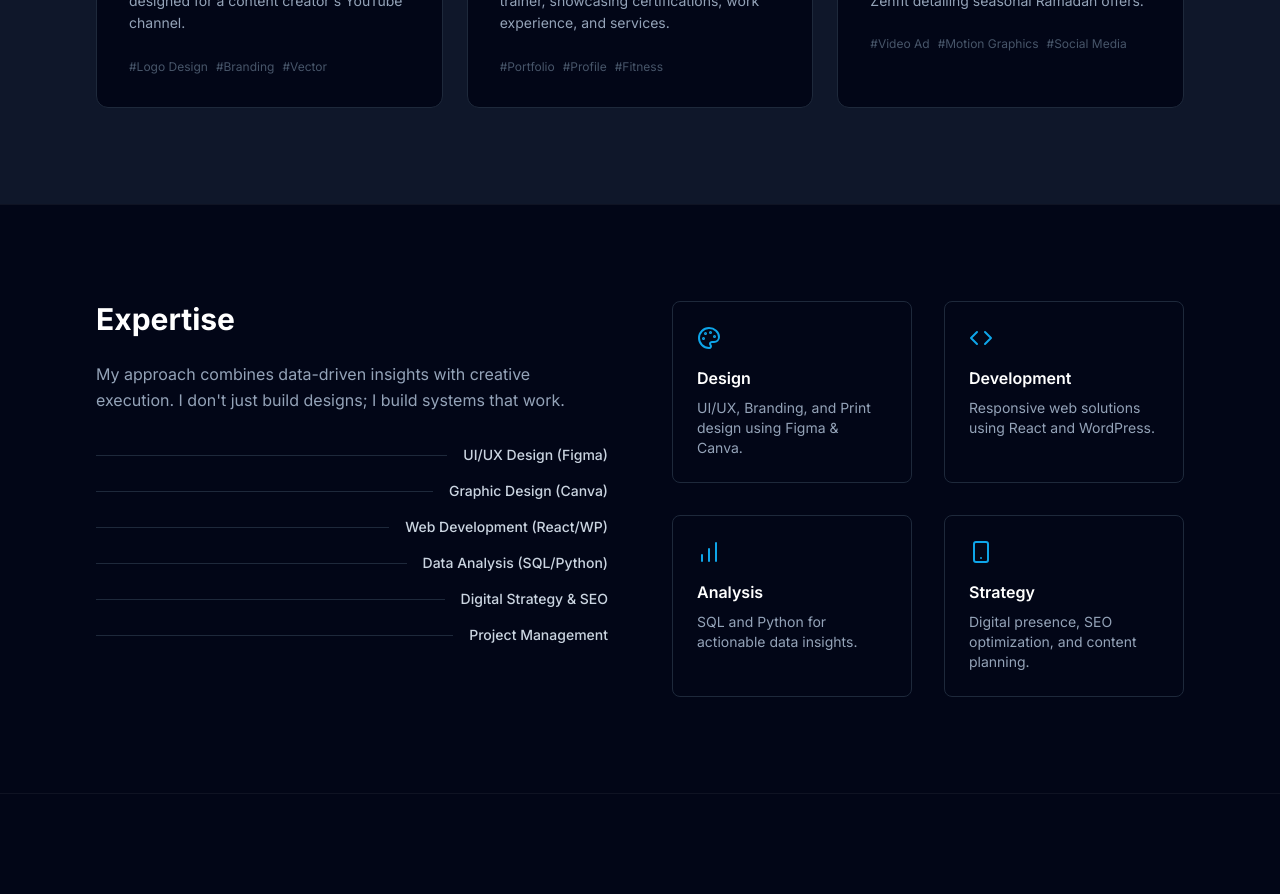
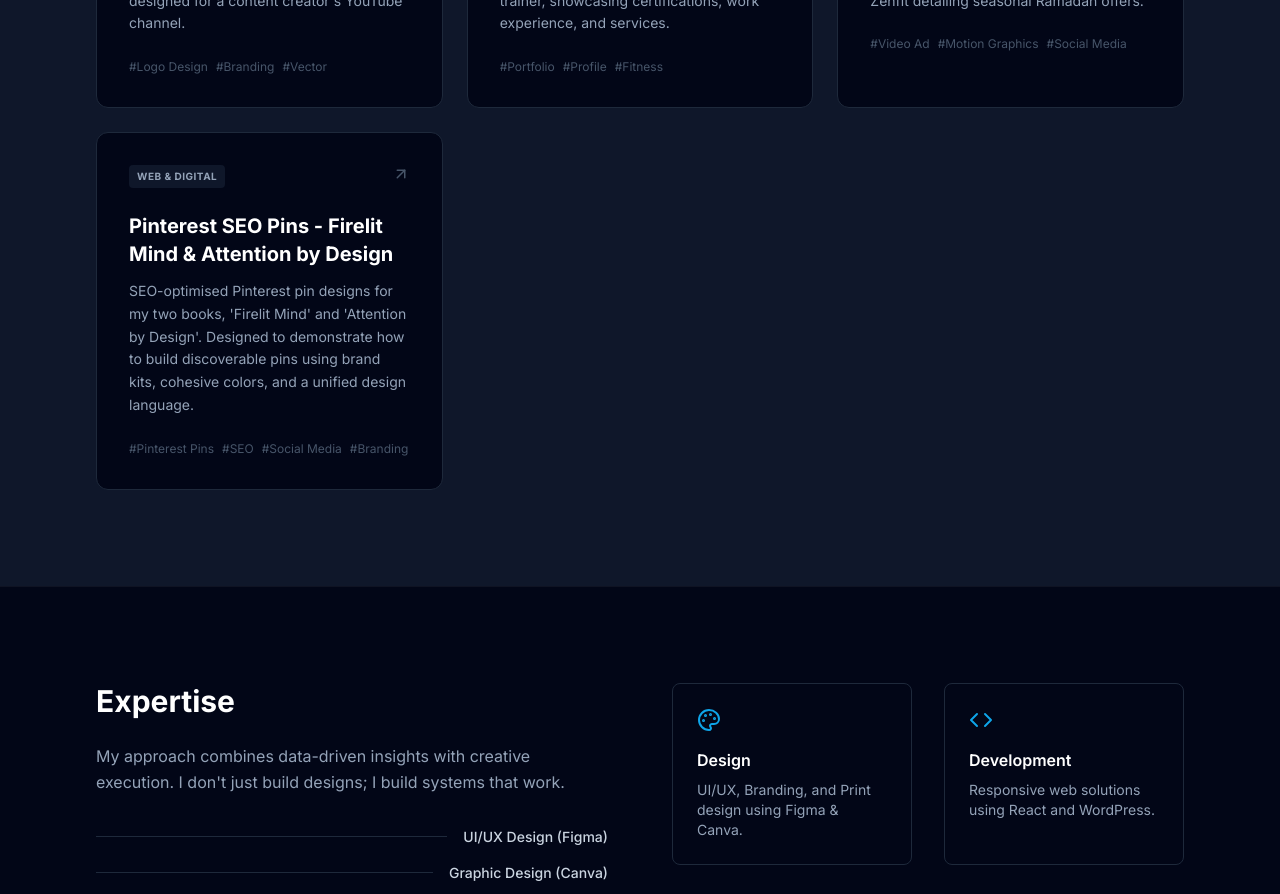
Before and after one commit to KevSila/KevSilaDesigns, a React (Vite) app: page / in a window 1280 px wide. Shown: the part 2120-3014 px from the top of the page. Built offline with nearby package versions, Linux system fonts and the light colour scheme.

Commit message:
feat: update portfolio project data and configuration
Add a new Pinterest SEO project, update README with deployment information, and configure metadata for server-side Gemini API support.

```diff
--- a/constants.ts
+++ b/constants.ts
@@ -118,5 +118,13 @@
     description: "A motion graphic promotional video for Zenfit detailing seasonal Ramadan offers.",
     link: "https://www.canva.com/design/DAGgehqWJwI/xJWjACyzKRub97zulhEbPA/edit?utm_content=DAGgehqWJwI&utm_campaign=designshare&utm_medium=link2&utm_source=sharebutton",
     tags: ["Video Ad", "Motion Graphics", "Social Media"]
+  },
+  {
+    id: "p13",
+    title: "Pinterest SEO Pins - Firelit Mind & Attention by Design",
+    category: ProjectCategory.WEB_ASSETS,
+    description: "SEO-optimised Pinterest pin designs for my two books, 'Firelit Mind' and 'Attention by Design'. Designed to demonstrate how to build discoverable pins using brand kits, cohesive colors, and a unified design language.",
+    link: "https://canva.link/uqupex2antwnpw7",
+    tags: ["Pinterest Pins", "SEO", "Social Media", "Branding"]
   }
 ];
--- a/index.html
+++ b/index.html
@@ -48,9 +48,11 @@
   }
 }
 </script>
+<link rel="stylesheet" href="/index.css">
 </head>
   <body class="bg-dark-950 text-slate-300 antialiased selection:bg-brand-500 selection:text-white">
     <div id="root"></div>
     <script type="module" src="./index.tsx"></script>
-  </body>
+  <script type="module" src="/index.tsx"></script>
+</body>
 </html>
--- a/metadata.json
+++ b/metadata.json
@@ -1,5 +1,8 @@
 {
   "name": "Kevin Sila - Digital Portfolio",
   "description": "A professional portfolio for Kevin Yumbya Sila showcasing design work, digital strategy, and development expertise.",
-  "requestFramePermissions": []
+  "requestFramePermissions": [],
+  "majorCapabilities": [
+    "MAJOR_CAPABILITY_SERVER_SIDE_GEMINI_API"
+  ]
 }
```
Also changed, not shown: 1 other file (tests, documents, lock files or other folders).
